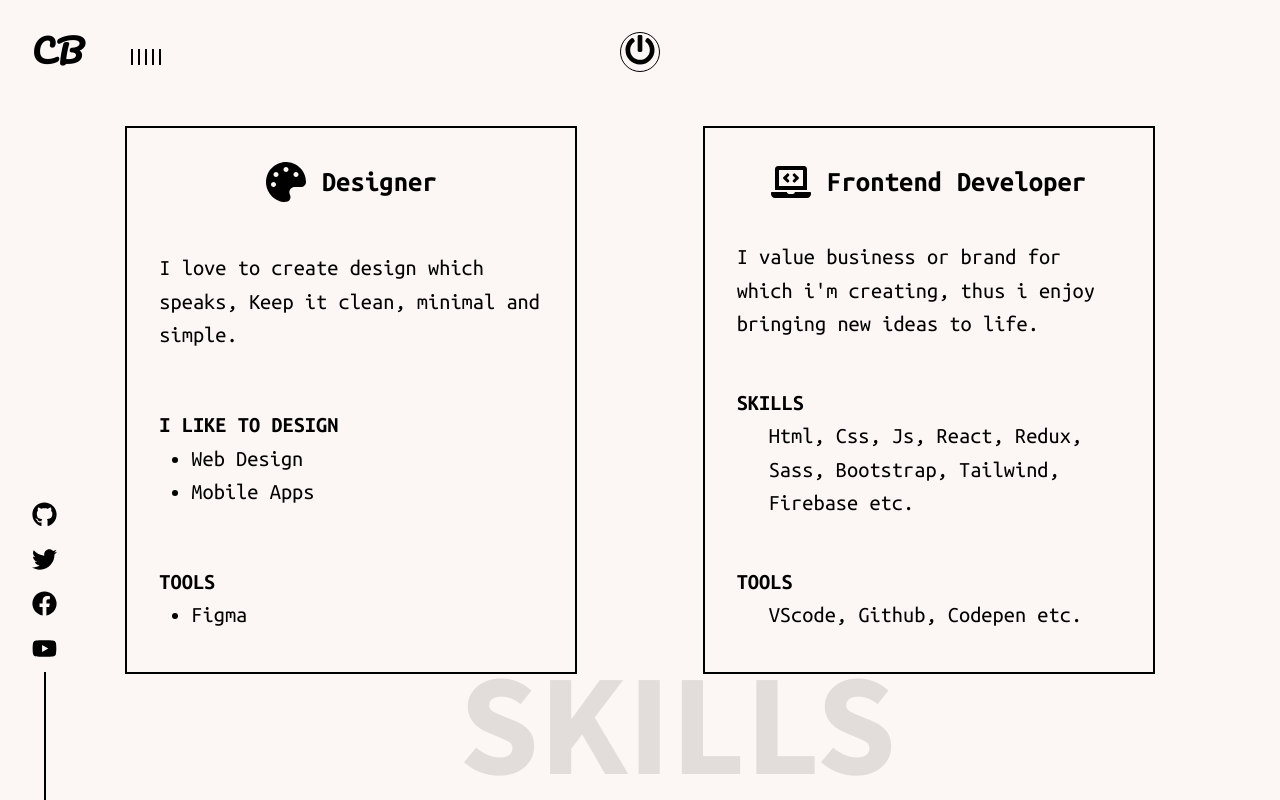
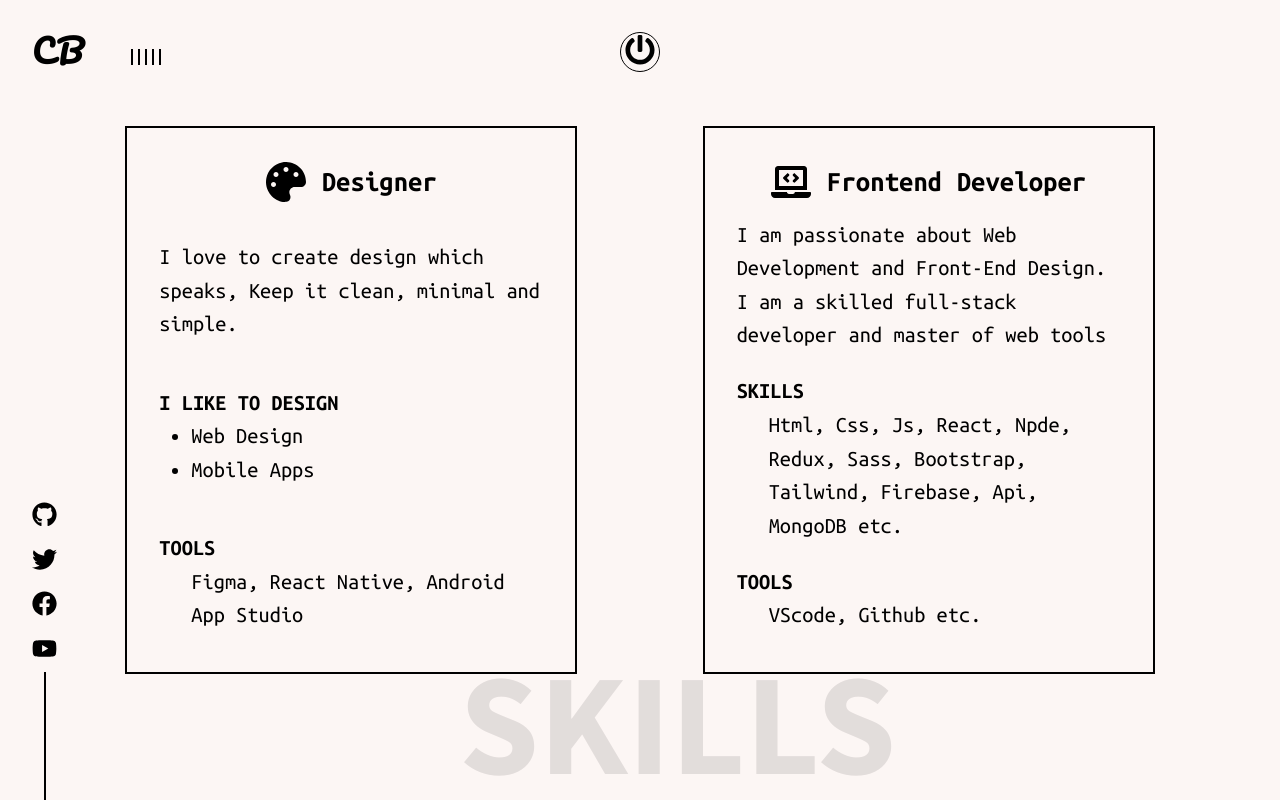
Before and after one commit to Milan-Sharma-449/portfolio-3d, a React (Create React App) app: page /skills in a window 1280 px wide. Built offline with nearby package versions, Linux system fonts and the light colour scheme.

Commit message:
added skills page

```diff
--- a/src/components/MySkillsPage.js
+++ b/src/components/MySkillsPage.js
@@ -111,12 +111,10 @@ I love to create design which speaks, Keep it clean, minimal and simple.
 </Description>
 <Description>
 <strong>Tools</strong>
-<ul>
-    <li>
-       Figma
-    </li>
+      <p> Figma,
+       React Native,
+       Android App Studio</p>
 
-</ul>
 </Description>
 
             </Main>
@@ -125,18 +123,18 @@ I love to create design which speaks, Keep it clean, minimal and simple.
     <Develope width={40} height={40} /> Frontend Developer
 </Title>
 <Description>
-I value business or brand for which i'm creating, thus i enjoy bringing new ideas to life.
+I am passionate about Web Development and Front-End Design. I am a skilled full-stack developer and master of web tools
 </Description>
 <Description>
 <strong>Skills</strong>
 <p>
-Html, Css, Js, React, Redux, Sass, Bootstrap, Tailwind, Firebase etc.
+Html, Css, Js, React, Npde,  Redux, Sass, Bootstrap, Tailwind, Firebase, Api, MongoDB etc.
 </p>
 </Description>
 <Description>
 <strong>Tools</strong>
 <p>
-VScode, Github, Codepen etc.
+VScode, Github etc.
 </p>
 </Description>
 
```
